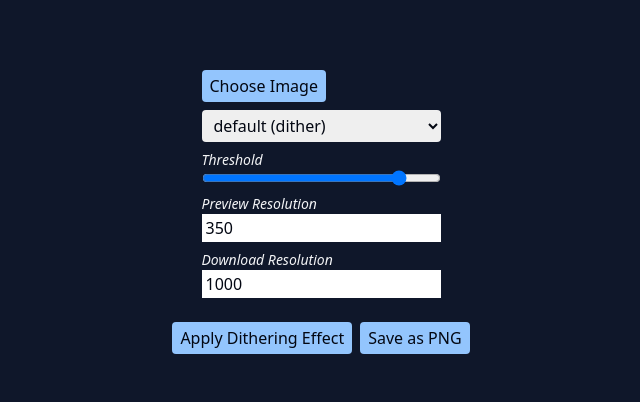
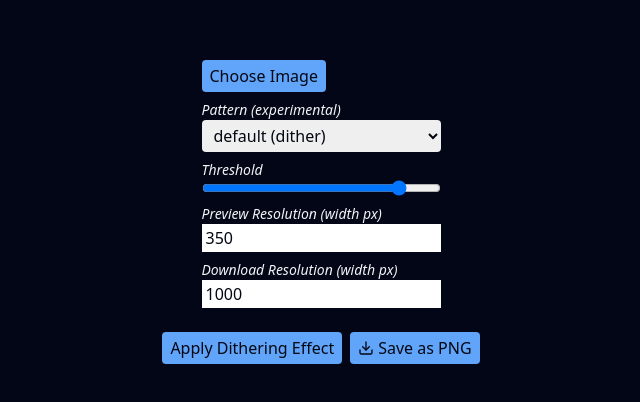
Before and after one commit to Oslonline/dithering-studio, a React (Vite) app: page / in a window 1280 px wide. Shown: the part 188-590 px from the top of the page, without its empty margins (7-647 px from the left). Built offline with nearby package versions, Linux system fonts and the light colour scheme.

Commit message:
fix: minor styling changes

```diff
--- a/package.json
+++ b/package.json
@@ -11,7 +11,8 @@
   },
   "dependencies": {
     "react": "^18.3.1",
-    "react-dom": "^18.3.1"
+    "react-dom": "^18.3.1",
+    "react-icons": "^5.3.0"
   },
   "devDependencies": {
     "@eslint/js": "^9.13.0",
--- a/src/App.tsx
+++ b/src/App.tsx
@@ -1,6 +1,7 @@
 import React, { useRef, useState } from "react";
 import ImageUploader from "./components/ImageUploader";
 import PatternDrawer from "./components/PatternDrawer";
+import { FiDownload } from "react-icons/fi";
 
 const App: React.FC = () => {
   const [image, setImage] = useState<string | null>(null);
@@ -119,12 +120,16 @@ const App: React.FC = () => {
   };
 
   return (
-    <div className="box-border flex min-h-screen flex-col items-center gap-12 bg-slate-900 p-4 text-gray-100 md:max-h-screen md:flex-row md:gap-0">
+    <div className="box-border flex min-h-screen flex-col items-center gap-12 bg-slate-950 p-4 text-gray-100 md:max-h-screen md:flex-row md:gap-0">
       <div className="flex w-1/2 flex-col items-center gap-6">
         {image && <img src={image} alt="Preview" className="h-auto max-h-72 max-w-[33%] lg:max-h-80 2xl:max-h-96" />}
         <div className="flex w-fit flex-col gap-2">
           <ImageUploader setImage={setImage} />
-          <select className="rounded px-2 py-1 text-gray-950" onChange={(e) => setPattern(e.target.value)} value={pattern}>
+          <div className="flex flex-col">
+            <label htmlFor="pattern-select" className="text-sm italic">
+              Pattern (experimental)
+            </label>
+            <select id="pattern-select" className="rounded px-2 py-1 text-gray-950" onChange={(e) => setPattern(e.target.value)} value={pattern}>
               <option value="1">default (dither)</option>
               <option value="2">2</option>
               <option value="3">3</option>
@@ -132,6 +137,7 @@ const App: React.FC = () => {
               <option value="5">5</option>
               <option value="6">Bayer</option>
             </select>
+          </div>
           <div className="flex flex-col">
             <label htmlFor="threshold-input" className="text-sm italic">
               Threshold
@@ -140,23 +146,23 @@ const App: React.FC = () => {
           </div>
           <div className="flex flex-col">
             <label htmlFor="preview-resolution" className="text-sm italic">
-              Preview Resolution
+              Preview Resolution (width px)
             </label>
-            <input className="text-gray-950 px-1 py-0.5" id="preview-resolution" min={100} type="number" value={previewResolution} onChange={(e) => setPreviewResolution(Number(e.target.value))} />
+            <input className="px-1 py-0.5 text-gray-950" id="preview-resolution" min={100} type="number" value={previewResolution} onChange={(e) => setPreviewResolution(Number(e.target.value))} />
           </div>
           <div className="flex flex-col">
             <label htmlFor="download-resolution" className="text-sm italic">
-              Download Resolution
+              Download Resolution (width px)
             </label>
-            <input className="text-gray-950 px-1 py-0.5" id="download-resolution" min={100} type="number" value={downloadResolution} onChange={(e) => setDownloadResolution(Number(e.target.value))} />
+            <input className="px-1 py-0.5 text-gray-950" id="download-resolution" min={100} type="number" value={downloadResolution} onChange={(e) => setDownloadResolution(Number(e.target.value))} />
           </div>
         </div>
         <div className="flex gap-2">
-          <button className="rounded bg-blue-300 px-2 py-1 text-gray-950 duration-100 hover:bg-blue-400" onClick={applyDitheringEffect}>
+          <button className="rounded bg-blue-400 px-2 py-1 text-gray-950 duration-100 hover:bg-blue-500" onClick={applyDitheringEffect}>
             Apply Dithering Effect
           </button>
-          <button className="rounded bg-blue-300 px-2 py-1 text-gray-950 duration-100 hover:bg-blue-400" onClick={downloadImage}>
-            Save as PNG
+          <button className="flex items-center gap-1 rounded bg-blue-400 px-2 py-1 text-gray-950 duration-100 hover:bg-blue-500" onClick={downloadImage}>
+            <FiDownload /> <p>Save as PNG</p>
           </button>
         </div>
       </div>
--- a/src/components/ImageUploader.tsx
+++ b/src/components/ImageUploader.tsx
@@ -20,12 +20,12 @@ const ImageUploader: React.FC<ImageUploaderProps> = ({ setImage }) => {
   };
 
   const fileExtension = fileName?.split(".").pop();
-  const baseName = fileName && fileName.length > 12 ? `${fileName.slice(0, 12)}...` : fileName;
-  const displayedFileName = fileExtension ? `${baseName}.${fileExtension}` : baseName;
+  const baseName = fileName && fileName.length > 12 ? `${fileName.slice(0, 4)}[...]${fileName.slice(-4)}` : fileName;
+  const displayedFileName = fileExtension && !baseName?.endsWith(`.${fileExtension}`) ? `${baseName}.${fileExtension}` : baseName;
 
   return (
     <div className="flex items-center gap-2">
-      <label htmlFor="file-upload" className="cursor-pointer rounded bg-blue-300 px-2 py-1 text-gray-950 duration-100 hover:bg-blue-400">
+      <label htmlFor="file-upload" className="cursor-pointer rounded bg-blue-400 px-2 py-1 text-gray-950 duration-100 hover:bg-blue-500">
         Choose Image
       </label>
       <input id="file-upload" type="file" accept="image/*" onChange={handleImageUpload} className="hidden" />
```
Also changed, not shown: 1 other file (tests, documents, lock files or other folders). Lines whose indentation alone changed are shown as unchanged.
